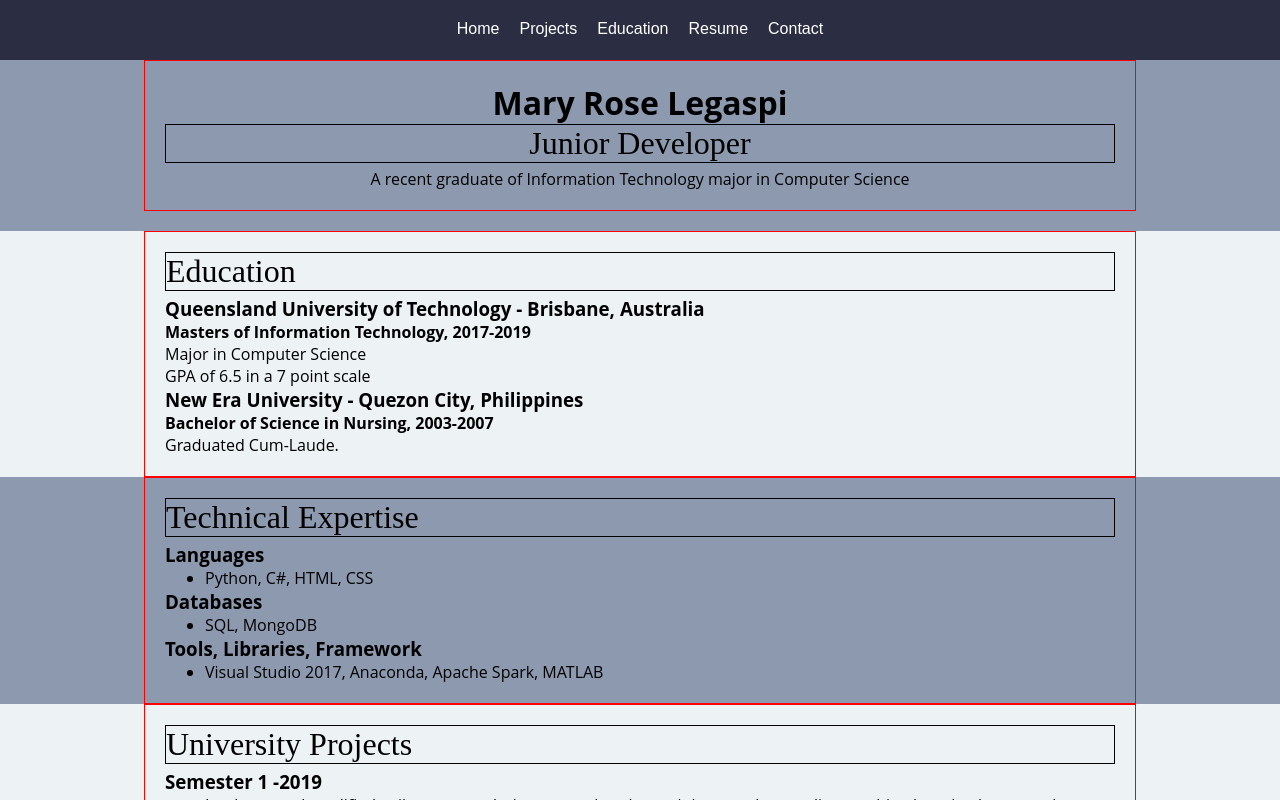
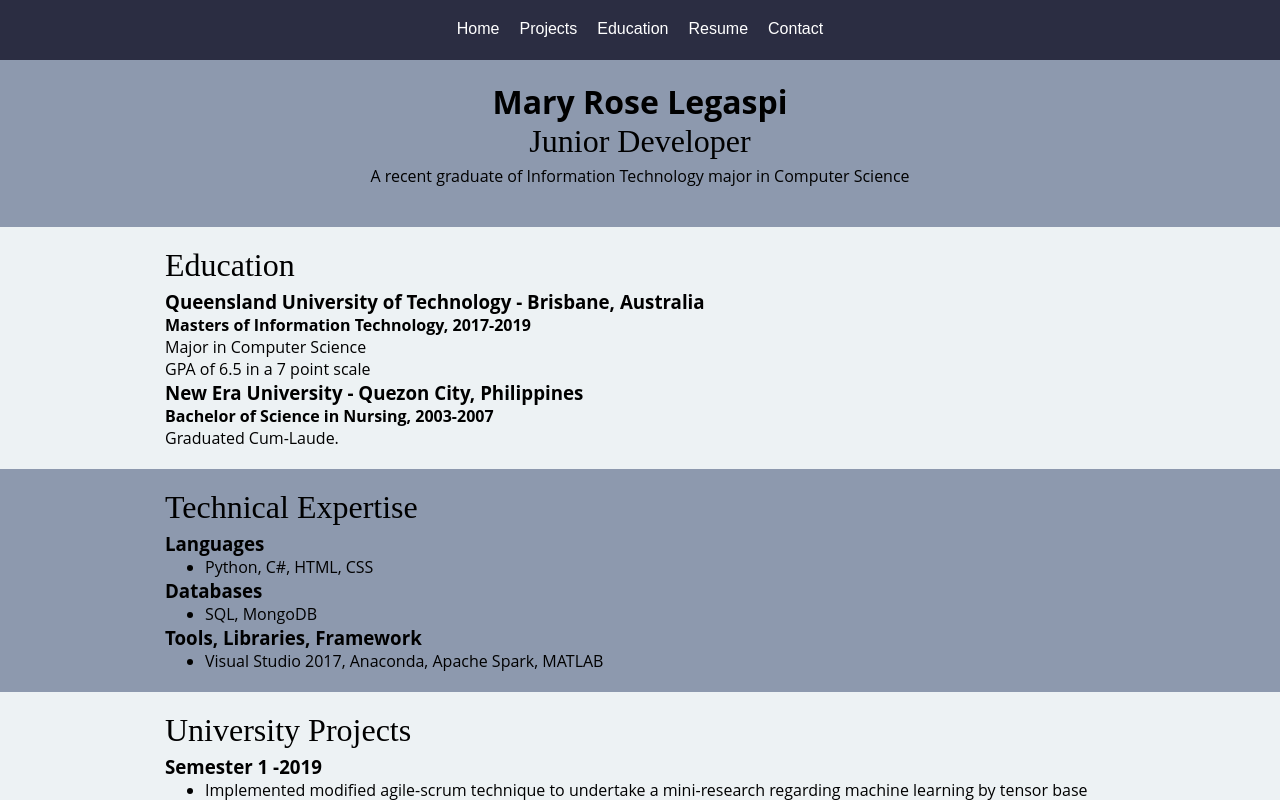
Before and after one commit to maryroselegaspi/maryProfile, a React (Create React App) app in the folder maryprofile/: page /resume in a window 1280 px wide. Shown: the top 800 px of the page. Built offline with nearby package versions, Linux system fonts and the light colour scheme.

Commit message:
Update Resume.css

```diff
--- a/maryprofile/src/Resume.css
+++ b/maryprofile/src/Resume.css
@@ -15,7 +15,7 @@
   margin: 0 auto;
   padding: 20px;
   overflow: hidden;
-  border: 1px solid red;
+  /* border: 1px solid red; */
 }
 /* Work Experience | Technical Expertise
 ------------------------------------*/
@@ -35,7 +35,7 @@
   font-family: "Caveat", cursive;
   font-weight: 250;
   margin-bottom: 5px;
-  border: 1px solid black;
+  /* border: 1px solid black; */
 }
 /* .content-wrap > h1 {
   font-size: 80px;
```
